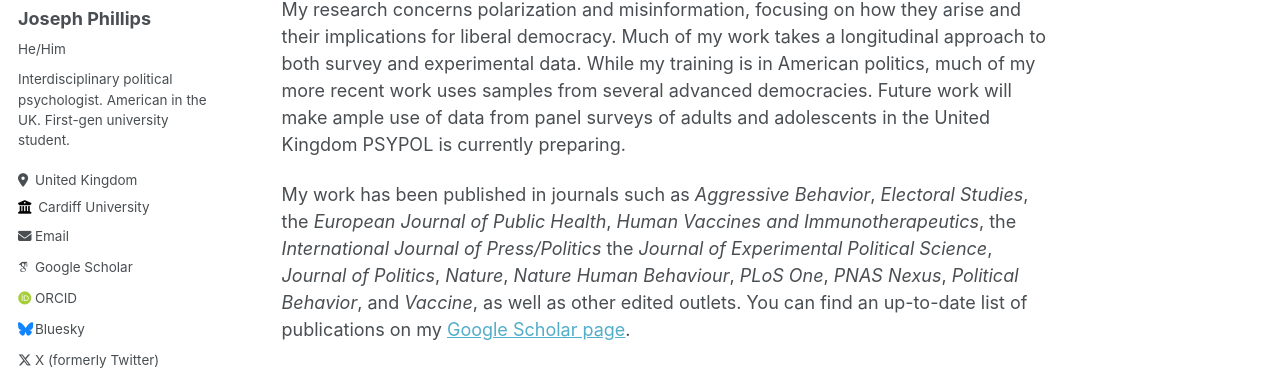
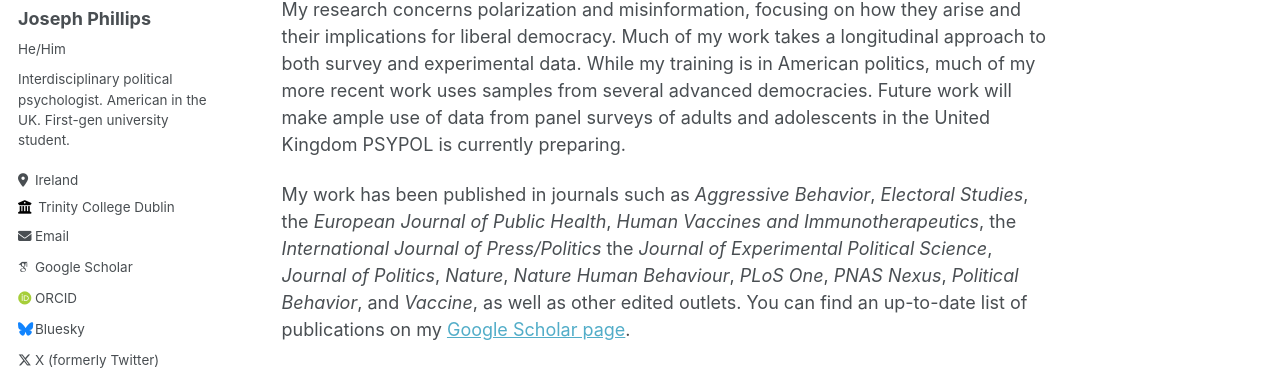
Before and after one commit to polpsychjoe/polpsychjoe.github.io, a Jekyll site: the page built from _pages/about.md, in a window 1280 px wide. Shown: the part 365-735 px from the top of the page. Built offline with Jekyll 4.4.1, drawn with Linux system fonts in a browser that asks for light colours; some web fonts are replaced.

Commit message:
Update _config.yml

```diff
--- a/_config.yml
+++ b/_config.yml
@@ -11,7 +11,7 @@ locale                   : "en-UK"
 title                    : "Joseph Phillips"
 title_separator          : "-"
 name                     : &name "Joseph Phillips"
-description              : &description "Lecturer in Politics, Cardiff University"
+description              : &description "Assistant Professor in Political Science, Trinity College Dblin"
 url                      : https://polpsychjoe.github.io
 baseurl                  : "" # the subpath of your site, e.g. "/blog"
 repository               : "polpsychjoe/polpsychjoe.github.io"
@@ -25,10 +25,10 @@ author:
   name             : "Joseph Phillips"
   pronouns         : He/Him
   bio              : "Interdisciplinary political psychologist. American in the UK. First-gen university student."
-  location         : "United Kingdom"
-  employer         : "Cardiff University"
+  location         : "Ireland"
+  employer         : "Trinity College Dublin"
   uri              : # URL
-  email            : "PhillipsJ39@cardiff.ac.uk"
+  email            : "phillijo@tcd.ie"
 
   # Academic websites
   googlescholar    : "https://scholar.google.com/citations?hl=en&user=kfmCx_kAAAAJ&view_op=list_works&sortby=pubdate"
```
